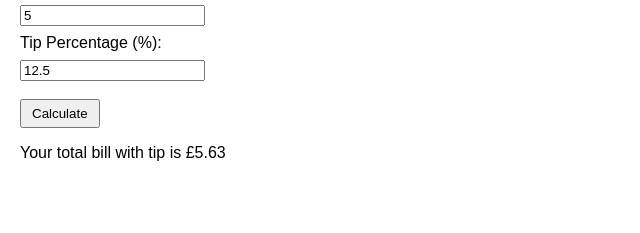
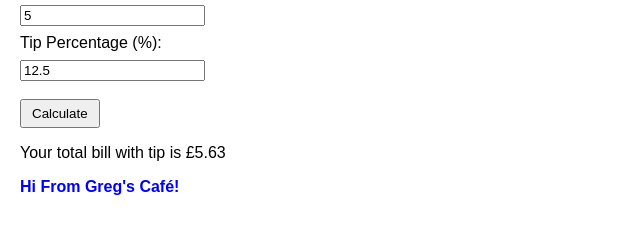
Before and after one commit to Interlaken0/TipCalculatorProject, a plain HTML site: page styles/index.html in a window 1280 px wide. Both pictures are taken after typing "5" into the empty fields and a click on the button "Calculate". Shown: the part 101-334 px from the top of the page, without its empty margins (0-640 px from the left). Drawn offline with Linux system fonts and the light colour scheme.

Commit message:
Update index.html and main.js

```diff
--- a/scripts/main.js
+++ b/scripts/main.js
@@ -5,11 +5,19 @@ var tipInput = document.getElementById("tip"); // tip % box
 // using let (modern, block scope)
 let resultDisplay = document.getElementById("result");
 
+// safe spot for "document.write" replacement
+let hiBox = document.getElementById("hiBox");
+
 // using const (fixed value once set)
 const message = "Your total bill with tip is £";
 
 // function runs when button clicked
 function calculateTotal() {
+  // show "Hi" in 3 ways
+  alert("Hi From Greg's Café!");              // popup
+  console.log("Hi From Greg's Café!");        // console
+  hiBox.innerText = "Hi From Greg's Café!";   // safe page output
+
   // get meal price and tip % from inputs
   let mealPrice = parseFloat(mealInput.value); // turn text into number
   let tipPercent = parseFloat(tipInput.value); // tip %
--- a/styles/index.html
+++ b/styles/index.html
@@ -20,6 +20,8 @@
 
   <!-- output -->
   <p id="result"></p>
+  <p id="hiBox" style="color: blue; font-weight: bold;"></p>
+
 
   <!-- connect JS -->
   <script src="../scripts/main.js"></script>
```
